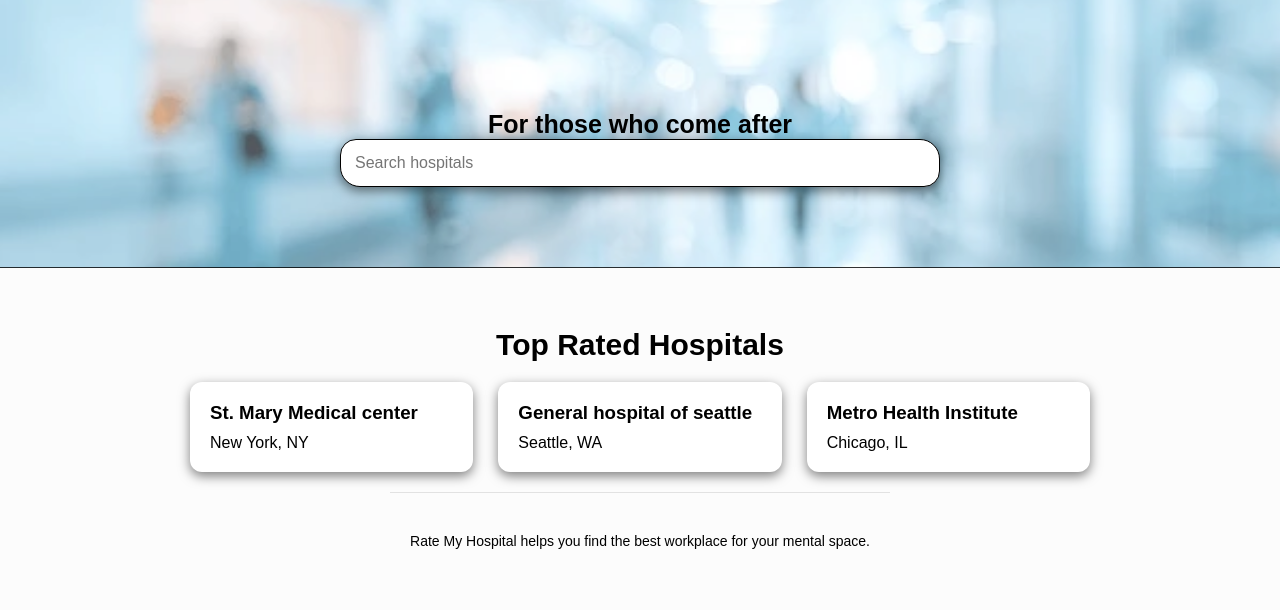
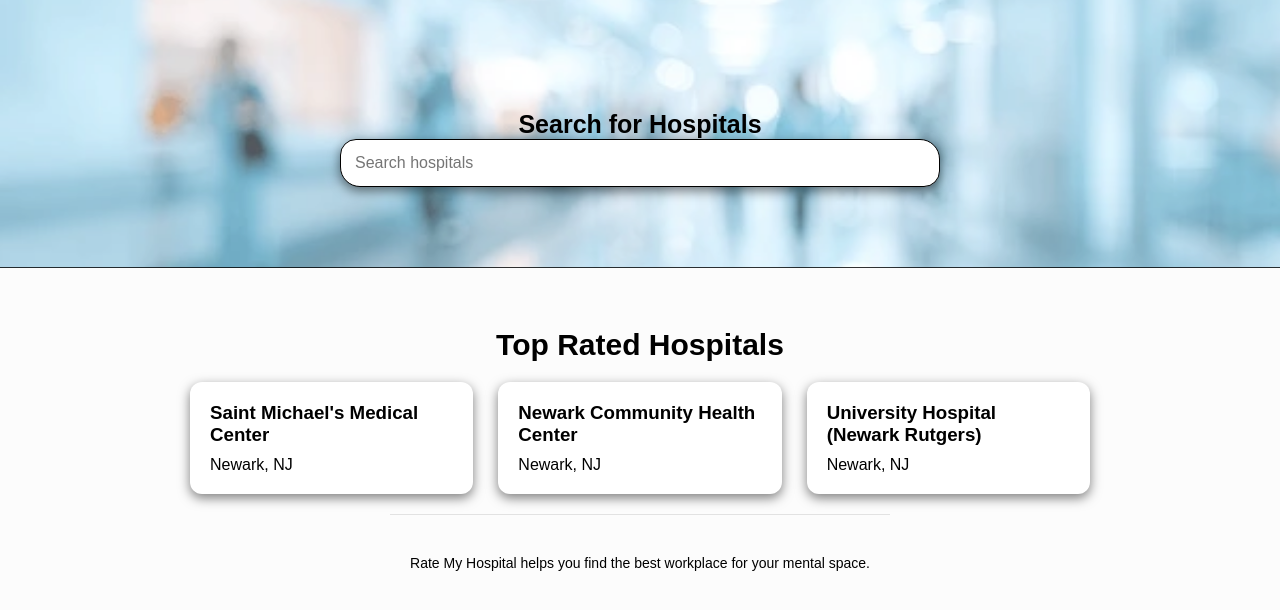
Before and after one commit to 22jonliu/RateMyHospital, a Django app: page / in a window 1280 px wide. Shown: the part 85-695 px from the top of the page. Run offline with Django 5.2, Linux system fonts and the light colour scheme; data that the repository does not hold is empty.

Commit message:
final changes

```diff
--- a/main/templates/home.html
+++ b/main/templates/home.html
@@ -39,7 +39,7 @@
 
         <div class="top-section">
             <div class="Quote">
-                <h1>For those who come after</h1>
+                <h1>Search for Hospitals</h1>
             </div>
 
             <div class="search-container">
@@ -68,16 +68,16 @@
                 {% endcomment %}
 
                 <div class="card">
-                    <h3> St. Mary Medical center</h3>
-                    <p>New York, NY</p>
+                    <h3> Saint Michael's Medical Center</h3>
+                    <p>Newark, NJ</p>
                 </div>
                 <div class="card">
-                    <h3>General hospital of seattle</h3>
-                    <p>Seattle, WA</p>
+                    <h3>Newark Community Health Center</h3>
+                    <p>Newark, NJ</p>
                 </div>
                 <div class="card">
-                    <h3> Metro Health Institute</h3>
-                    <p>Chicago, IL</p>
+                    <h3> University Hospital (Newark Rutgers)</h3>
+                    <p>Newark, NJ</p>
                 </div>
             </div>
 
```
Also changed, not shown: 1 other file.
